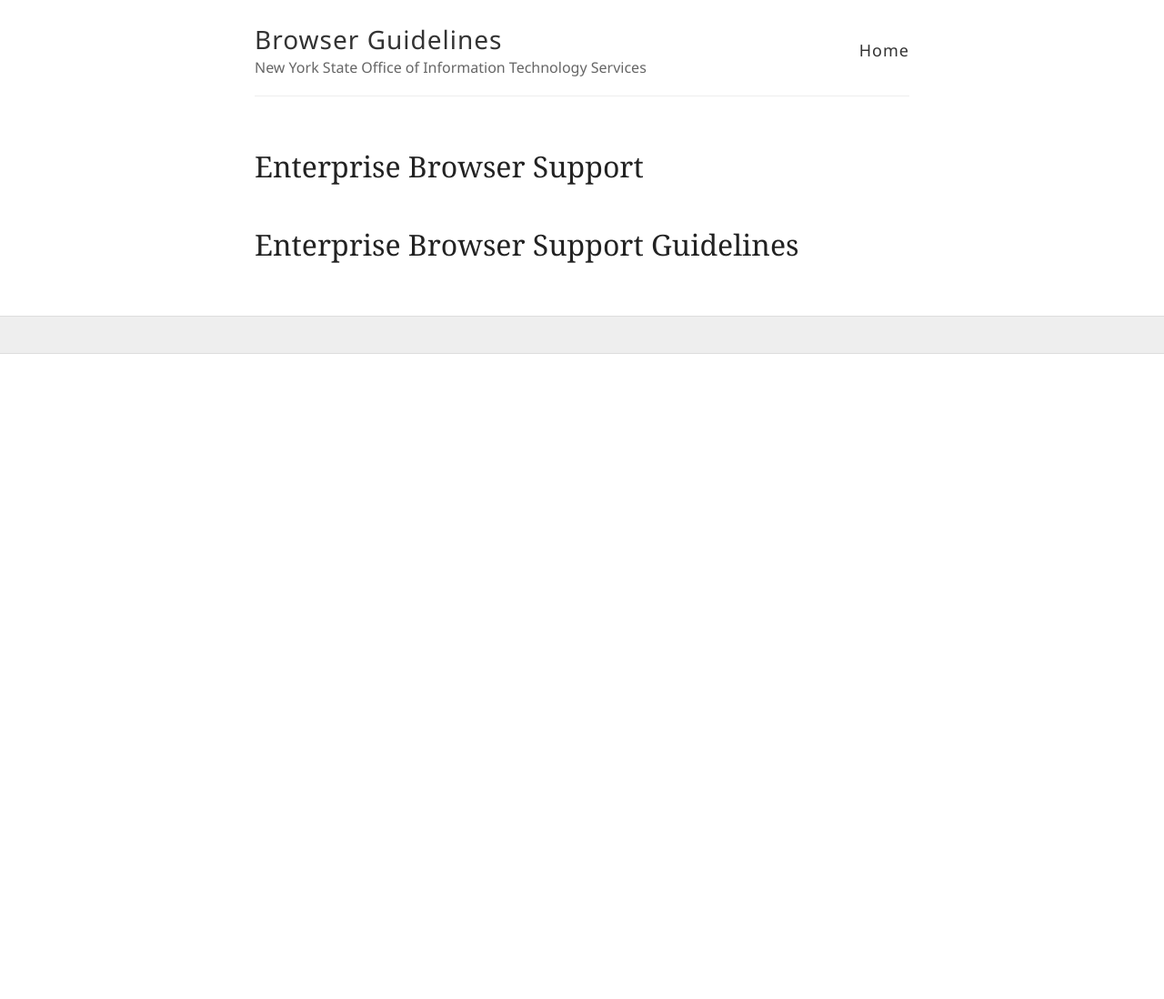
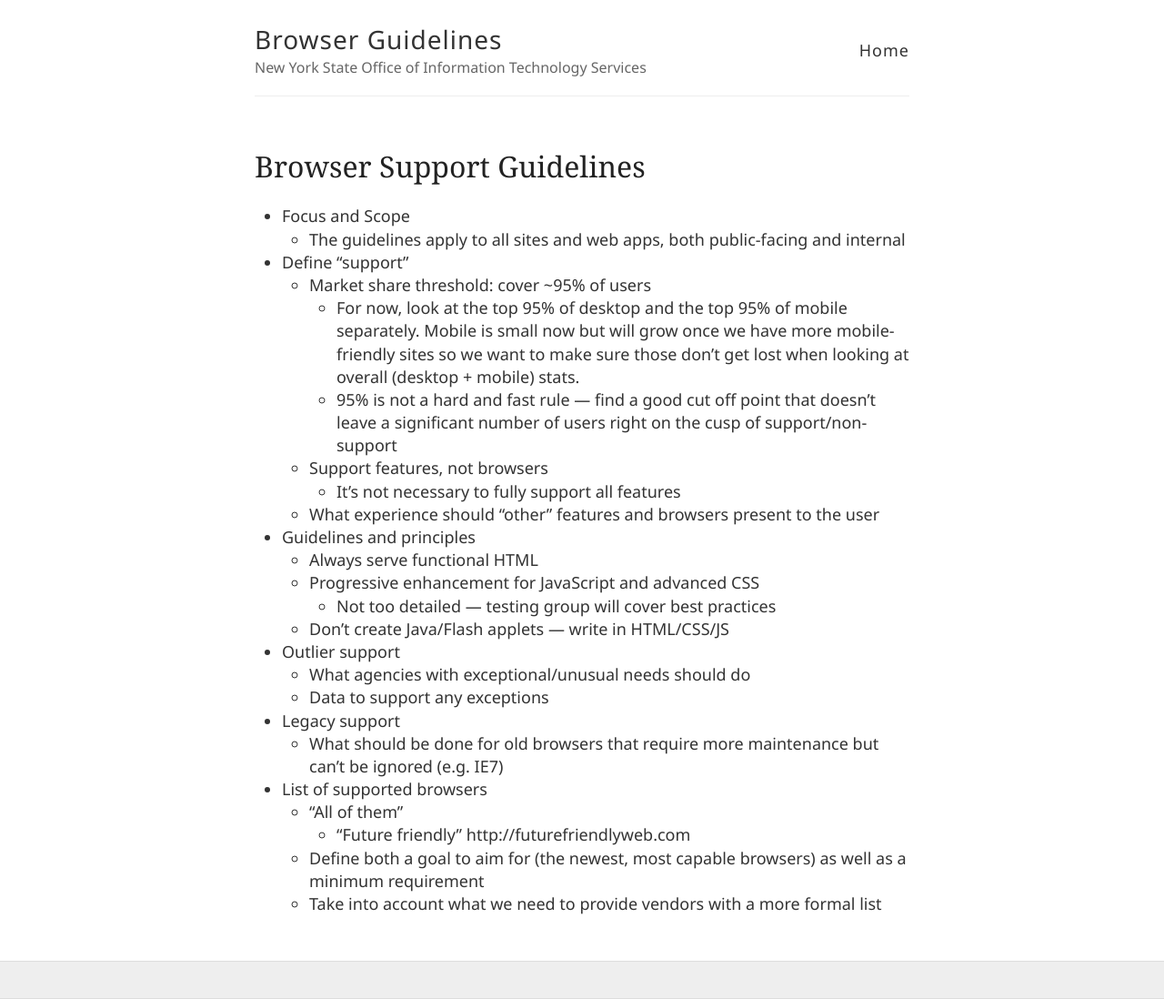
Before and after one commit to wguerin/developer.ny.gov, a Jekyll site: the page built from browser-support/index.md, in a window 1280 px wide. Shown: the whole page at 91% size. Built offline with Jekyll 4.4.1, drawn with Linux system fonts in a browser that asks for light colours; before the commit the page ends 900 px from its top, so only the background shows below that.

Commit message:
Copied browser support actionable guidelines from Sharepoint

```diff
--- a/browser-support/index.md
+++ b/browser-support/index.md
@@ -1,6 +1,29 @@
 ---
 layout: post
-title: Enterprise Browser Support
+title: Browser Support Guidelines
 ---
 
-# Enterprise Browser Support Guidelines
+- Focus and Scope
+    - The guidelines apply to all sites and web apps, both public-facing and internal
+- Define “support”
+    - Market share threshold: cover ~95% of users
+        - For now, look at the top 95% of desktop and the top 95% of mobile separately. Mobile is small now but will grow once we have more mobile-friendly sites so we want to make sure those don't get lost when looking at overall (desktop + mobile) stats.
+        - 95% is not a hard and fast rule — find a good cut off point that doesn't leave a significant number of users right on the cusp of support/non-support
+    - Support features, not browsers
+        - It's not necessary to fully support all features
+    - What experience should "other" features and browsers present to the user
+- Guidelines and principles
+    - Always serve functional HTML
+    - Progressive enhancement for JavaScript and advanced CSS
+        - Not too detailed — testing group will cover best practices
+    - Don't create Java/Flash applets — write in HTML/CSS/JS
+- Outlier support
+    - What agencies with exceptional/unusual needs should do
+    - Data to support any exceptions
+- Legacy support
+    - What should be done for old browsers that require more maintenance but can't be ignored (e.g. IE7)
+- List of supported browsers
+    - "All of them"
+        - "Future friendly" http://futurefriendlyweb.com
+    - Define both a goal to aim for (the newest, most capable browsers) as well as a minimum requirement
+    - Take into account what we need to provide vendors with a more formal list
```
